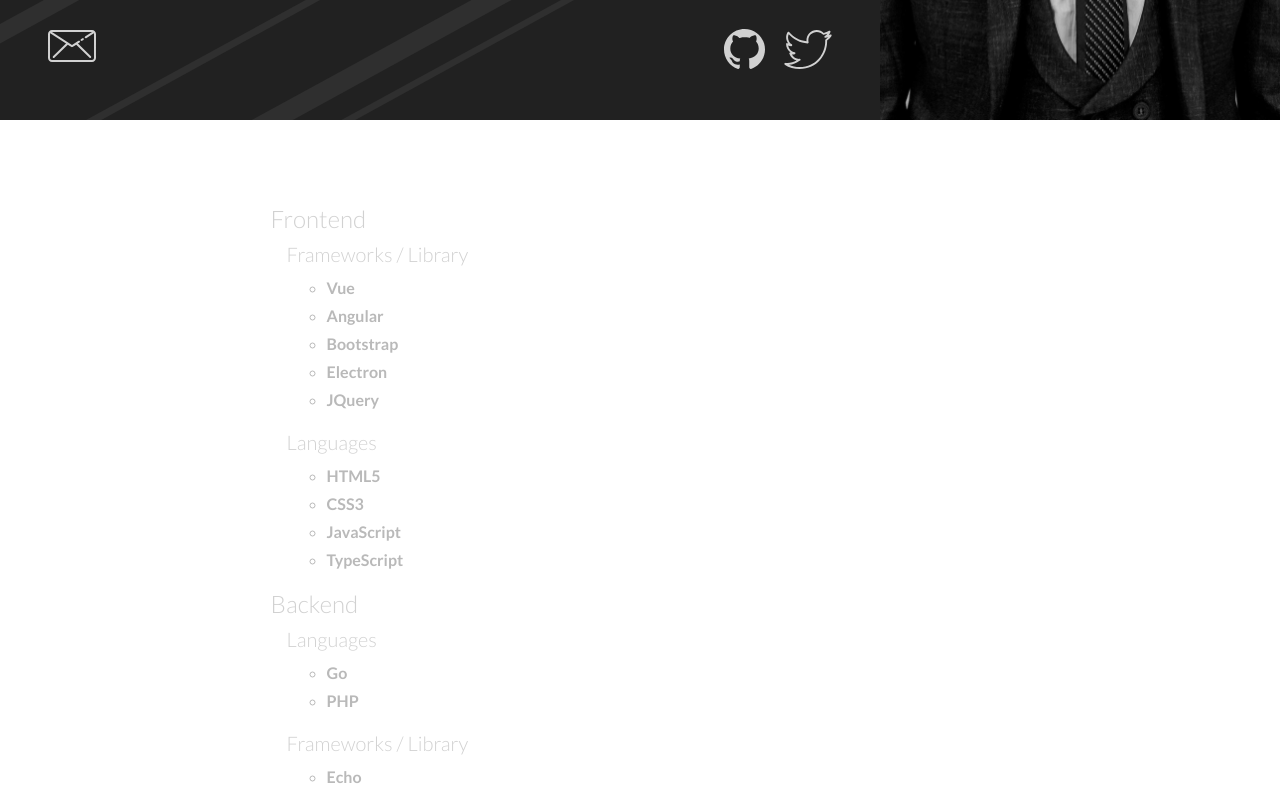
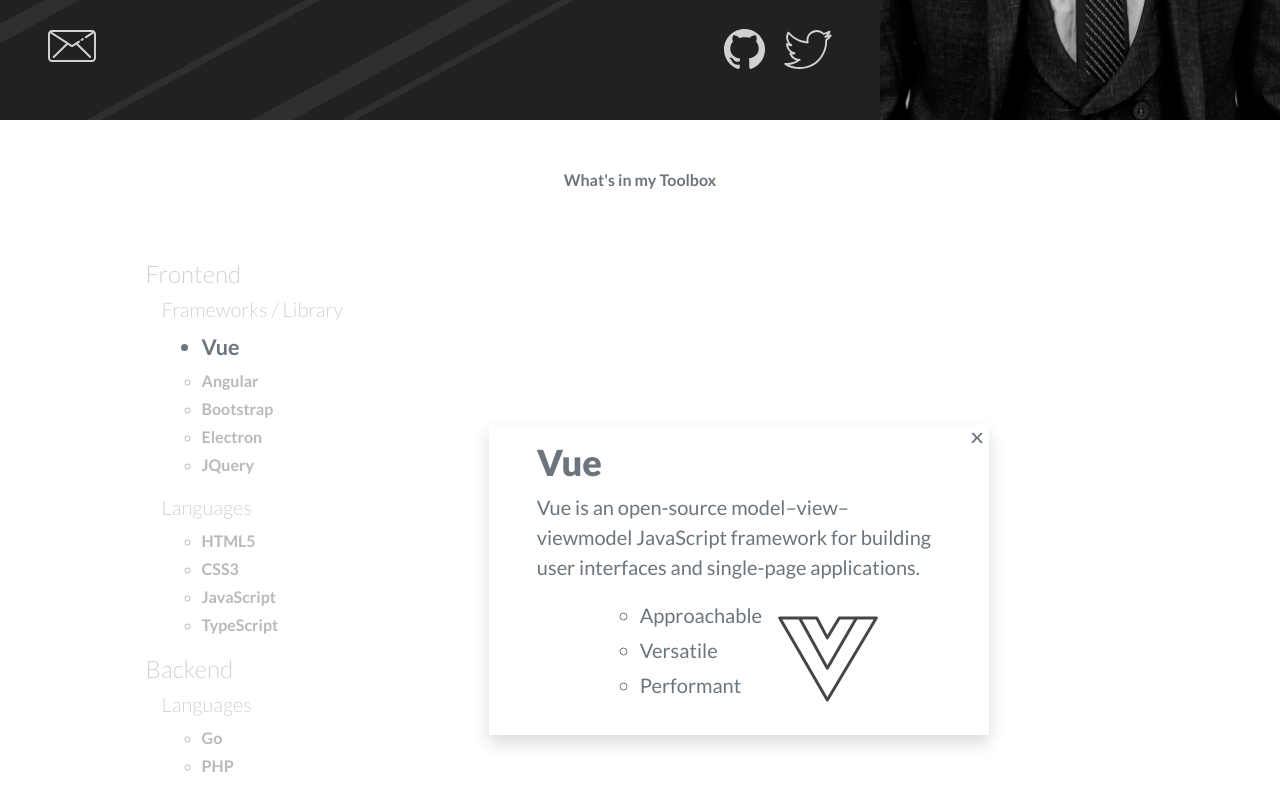
Before and after one commit to Nati43/nati43.github.io, a Vue app: page / in a window 1280 px wide. Shown: the part 680-1477 px from the top of the page. Built offline with nearby package versions, Linux system fonts and the light colour scheme.

Commit message:
Opened the first language by default on larger display. Fixed some issues.

```diff
--- a/src/App.vue
+++ b/src/App.vue
@@ -22,18 +22,25 @@
 </script>
 
 <style>
+html {
+  scroll-behavior: smooth;
+}
 #app {
   font-family: 'Lato', Avenir, Helvetica, Arial, sans-serif;;
   -webkit-font-smoothing: antialiased;
   -moz-osx-font-smoothing: grayscale;
+  background-color: #fcfcfc;
   text-align: center;
-  background-color: #fcfcfc;
+  max-width: 100vw;
+  overflow: hidden;
 }
 .text-custome-light {
     color: #D1D1D1;
 }
 .section {
   min-height: 100vh;
+  max-width: 100vw;
+  overflow: hidden;
 }
 
 /* Medium devices (tablets, 768px and up) */
--- a/src/components/wiu.vue
+++ b/src/components/wiu.vue
@@ -1,37 +1,47 @@
 <template>
-    <div class="p-0 m-0 d-flex flex-row align-items-stretch section">
+    <div class="p-0 m-0 d-flex flex-column wiu-section vw-100 overflow-hidden">
 
+        <div class="py-5 font-weight-bold text-muted">What's in my Toolbox</div>
+
+        <div class="d-flex flex-row align-items-stretch flex-grow-1 pb-3 p-md-0">
             <b-card
                 overlay
-            class="border-0 p-0 m-0 rounded-0 flex-grow-1 d-flex align-items-center justify-content-center text-muted text-left list"
+                class="left border-0 p-0 m-0 rounded-0 flex-grow-1 d-flex align-items-center justify-content-center text-muted text-left list"
+                :class="{'w-hidden': selected}"
                 no-body >
-            <div v-for="(group, idx) in groups" :key="idx">
+                <div v-for="(group, idx) in groups" :key="idx" :class="{'d-none d-md-block': selected}">
                     <h4 class="title text-custome-light">{{group.title}}</h4>
                     <div class="pl-3" v-for="(subgroup, idx2) in group.items" :key="idx2">
                         <h5 class="subtitle text-custome-light">{{subgroup.subtitle}}</h5>
                         <ul>
-                        <li v-for="(item, idx3) in subgroup.items" :key="idx3" @click="changeSelected(item)" :class="{'active': selected==item}"> {{item.name}} </li>
+                            <li v-for="(item, idx3) in subgroup.items" :key="idx3" @click="changeSelected(item)" :class="{'active': selected==item}">
+                                {{item.name}}
+                            </li>
                         </ul>
                     </div>
                 </div>
             </b-card>
 
             <b-card
-            class="border-0 p-0 m-0 rounded-0 flex-grow-1 align-items-start justify-content-center d-none d-md-flex"
+                class="right border-0 p-0 m-0 rounded-0 flex-grow-1 justify-content-center d-flex"
                 no-body >
 
                 <transition name="bounce" >
-                <div class="text-left d-flex flex-column align-items-start text-muted details" v-if="selected">
+                    <div class="text-left d-flex flex-column align-items-start text-muted details shadow py-3 px-5 position-relative" v-if="selected">
+                        <span class="close-btn" @click="selected = null">x</span>
                         <h3 class="name">{{selected.name}}</h3>
                         <p class="description">{{selected.description}}</p>
-                    <ul>
+                        <div class="mx-auto d-flex align-items-center justify-content-between">
+                            <ul class="mr-3">
                                 <li v-for="(point, idx) in selected.points" :key="idx"> {{point}} </li>
                             </ul>
-                    <b-img :src="selected.icon" class="align-self-end my-3"></b-img>
+                            <b-img :src="selected.icon"></b-img>
+                        </div>
                     </div>
                 </transition>
 
             </b-card>
+        </div>
 
     </div>
 </template>
@@ -154,12 +164,18 @@
             selected: null,
         }
     },
+    mounted(){
+        if(window.innerWidth > 768)
+            this.selected = this.groups[0].items[0].items[0];
+    },
     methods: {
         changeSelected(obj) {
+            if(this.selected != obj){
                 this.selected = null;
                 setTimeout(()=>{
                     this.selected = obj;
                 }, 500);
+            }
         }
     }
 }
@@ -183,6 +199,31 @@
     transform: scale(1);
   }
 }
+.wiu-section {
+    max-width: 100vw;
+    overflow: hidden;
+    background-color: #fff;
+}
+.left {
+    min-width: 100vw;
+}
+.right {
+    align-items: center;
+}
+.w-hidden {
+    min-width: unset;
+    display: none !important;
+}
+.close-btn {
+    position: absolute;
+    right: 2px;
+    top: 0px;
+    transform: scaleX(1.25);
+    cursor: pointer;
+    line-height: 20px;
+    width: 20px;
+    text-align: center;
+}
 .title,
 .subtitle {
     font-weight: 300;
@@ -192,8 +233,10 @@
     transition: all .25s;
 }
 .details {
+    transition: all .25s;
     max-width: 500px;
     overflow: hidden;
+    width: 90vw;
 }
 .details .name {
     font-weight: 900;
@@ -219,6 +262,20 @@
     font-size: 1.35em;
 }
 
+/* Medium devices (tablets, 768px and up) */
+@media (min-width: 768px) {
+    .wiu-section {
+        min-height: 100vh;
+    }
+    .left {
+        min-width: unset;
+    }
+    .w-hidden {
+        min-width: unset;
+        display: flex !important;
+    }
+}
+
 /* Large devices (desktops, 992px and up) */
 @media (min-width: 992px) {
     .details {
@@ -228,4 +285,11 @@
         font-size: 2.25rem;
     }
 }
+
+/* Extra large devices (large desktops, 1200px and up) */
+@media (min-width: 1200px) {
+    .right {
+        align-items: start;
+    }
+}
 </style>
```
Lines whose indentation alone changed are shown as unchanged.
